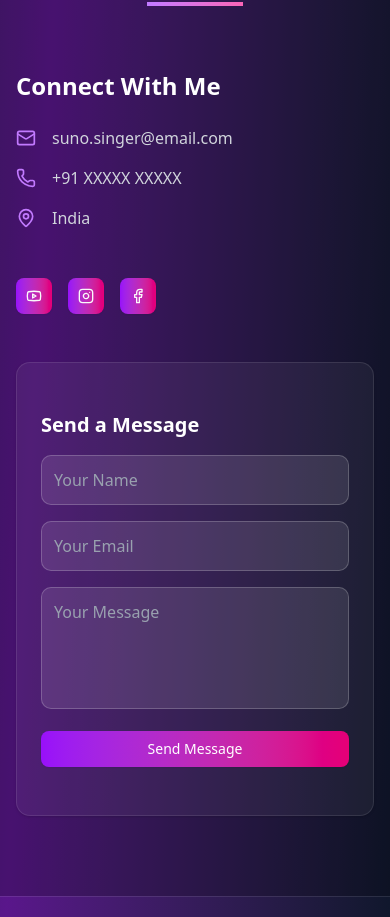
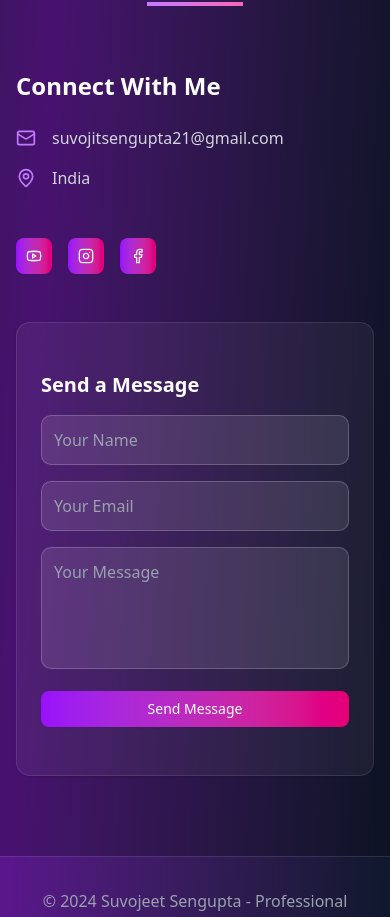
Before and after one commit to suvojit213/Suvojeet-Sengupta, a React (Vite) app: page / in a window 390 px wide. Shown: the part 6419-7336 px from the top of the page. Built offline with nearby package versions, Linux system fonts and the light colour scheme.

Commit message:
Feat: Update contact email and remove mobile number

```diff
--- a/src/App.jsx
+++ b/src/App.jsx
@@ -375,12 +375,9 @@ function App() {
               <div className="space-y-4">
                 <div className="flex items-center space-x-4 text-gray-300">
                   <Mail className="h-5 w-5 text-purple-400" />
-                  <span>suno.singer@email.com</span>
+                  <span>suvojitsengupta21@gmail.com</span>
                 </div>
-                <div className="flex items-center space-x-4 text-gray-300">
-                  <Phone className="h-5 w-5 text-purple-400" />
-                  <span>+91 XXXXX XXXXX</span>
-                </div>
+
                 <div className="flex items-center space-x-4 text-gray-300">
                   <MapPin className="h-5 w-5 text-purple-400" />
                   <span>India</span>
```
